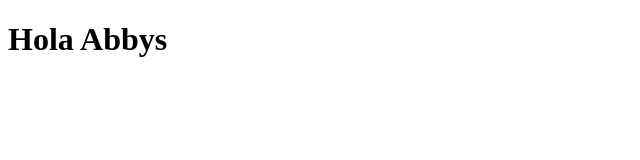
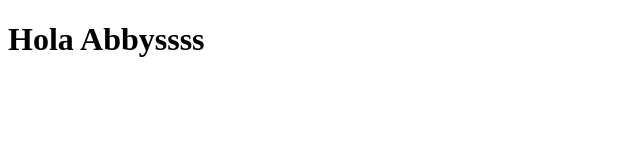
Before and after one commit to abbys88/curso1, a plain HTML site: page index.html in a window 1280 px wide. Shown: the full height of the page, 0-640 px from the left. Drawn offline with Linux system fonts and the light colour scheme.

Commit message:
change h1

```diff
--- a/index.html
+++ b/index.html
@@ -9,6 +9,6 @@
     <link rel="stylesheet" href="./css/style.css" />
   </head>
   <body>
-    <h1>Hola Abbys</h1>
+    <h1>Hola Abbyssss</h1>
   </body>
 </html>
```
